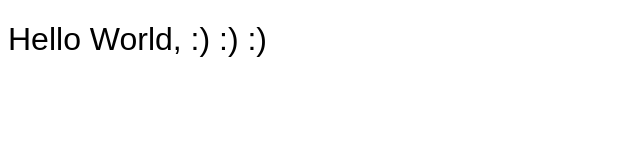
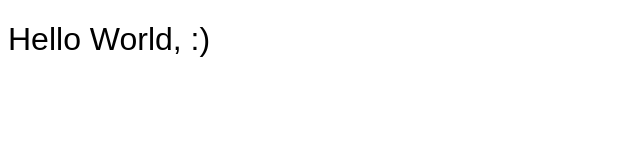
Before and after one commit to vamsics2/dockerized, a plain HTML site: page index.html in a window 1280 px wide. Shown: the full height of the page, 0-640 px from the left. Drawn offline with Linux system fonts and the light colour scheme.

Commit message:
Update index.html

```diff
--- a/index.html
+++ b/index.html
@@ -15,7 +15,7 @@
 <body>
 
     <h1>
-        Hello World, :) :) :)
+        Hello World, :)
     </h1>
 
 </body>
```
